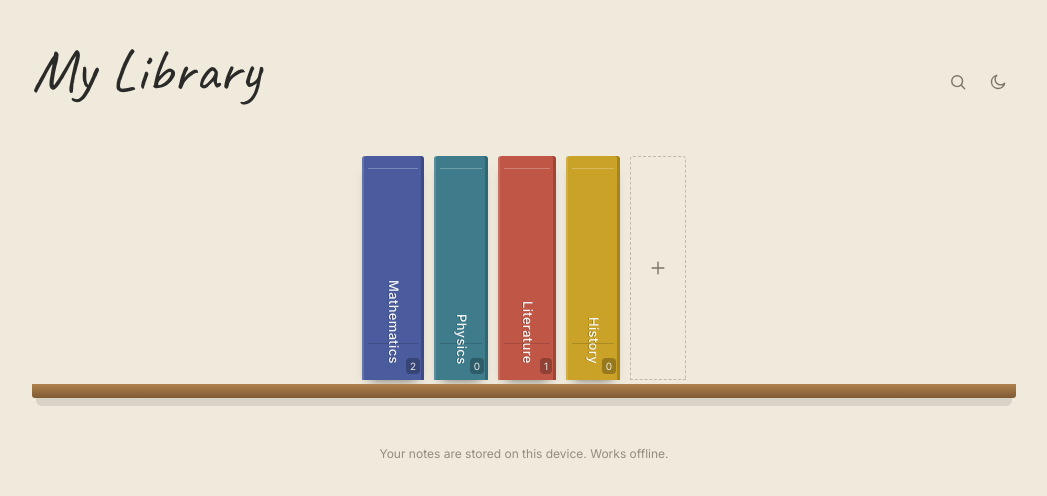
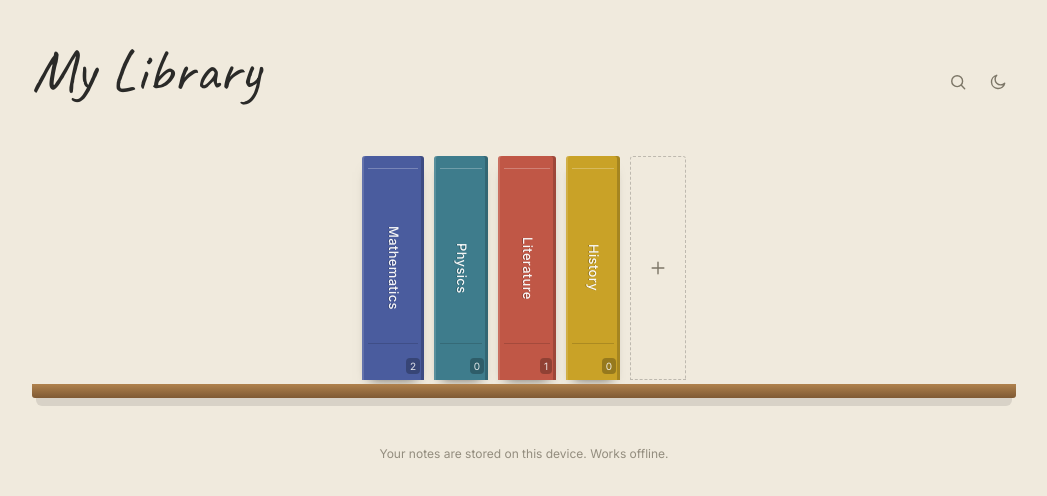
Before and after one commit to olcanaskar/my-library, a Next.js app: page / in a window 1280 px wide. Shown: the top 496 px of the page, without its empty margins (116-1163 px from the left). Built offline with nearby package versions, Linux system fonts and the light colour scheme.

Commit message:
fix: center book spine titles vertically

```diff
--- a/components/library/BookSpine.tsx
+++ b/components/library/BookSpine.tsx
@@ -18,7 +18,7 @@ export function BookSpine({ subject, noteCount, onOpen }: BookSpineProps) {
       type="button"
       onClick={onOpen}
       aria-label={`${subject.name} notebook, ${pagesLabel(noteCount)}`}
-      className="group relative flex h-48 shrink-0 items-end justify-center rounded-t-[3px] pb-4 shadow-[inset_-3px_0_0_rgba(0,0,0,0.18),inset_2px_0_0_rgba(255,255,255,0.14),0_8px_12px_-8px_rgba(0,0,0,0.55)] transition-all duration-200 ease-out hover:-translate-y-2 active:-translate-y-1 hover:shadow-[inset_-3px_0_0_rgba(0,0,0,0.18),inset_2px_0_0_rgba(255,255,255,0.14),0_18px_22px_-12px_rgba(0,0,0,0.55)] focus-visible:-translate-y-2 focus-visible:outline-2 focus-visible:outline-offset-2 focus-visible:outline-ink sm:h-56"
+      className="group relative flex h-48 shrink-0 items-center justify-center overflow-hidden rounded-t-[3px] shadow-[inset_-3px_0_0_rgba(0,0,0,0.18),inset_2px_0_0_rgba(255,255,255,0.14),0_8px_12px_-8px_rgba(0,0,0,0.55)] transition-all duration-200 ease-out hover:-translate-y-2 active:-translate-y-1 hover:shadow-[inset_-3px_0_0_rgba(0,0,0,0.18),inset_2px_0_0_rgba(255,255,255,0.14),0_18px_22px_-12px_rgba(0,0,0,0.55)] focus-visible:-translate-y-2 focus-visible:outline-2 focus-visible:outline-offset-2 focus-visible:outline-ink sm:h-56"
       style={{ width, backgroundColor: subject.color }}
     >
       <span
@@ -29,7 +29,7 @@ export function BookSpine({ subject, noteCount, onOpen }: BookSpineProps) {
         aria-hidden="true"
         className="absolute inset-x-1.5 bottom-9 h-px bg-black/15"
       />
-      <span className="[writing-mode:vertical-rl] text-[13px] font-medium tracking-wide text-white/95 [text-shadow:0_1px_0_rgba(0,0,0,0.25)]">
+      <span className="[writing-mode:vertical-rl] max-h-[80%] overflow-hidden text-[13px] font-medium tracking-wide text-white/95 [text-shadow:0_1px_0_rgba(0,0,0,0.25)]">
         {subject.name}
       </span>
       <span className="absolute right-1 bottom-1.5 rounded-sm bg-black/25 px-1 text-[10px] leading-4 text-white/85">
```
